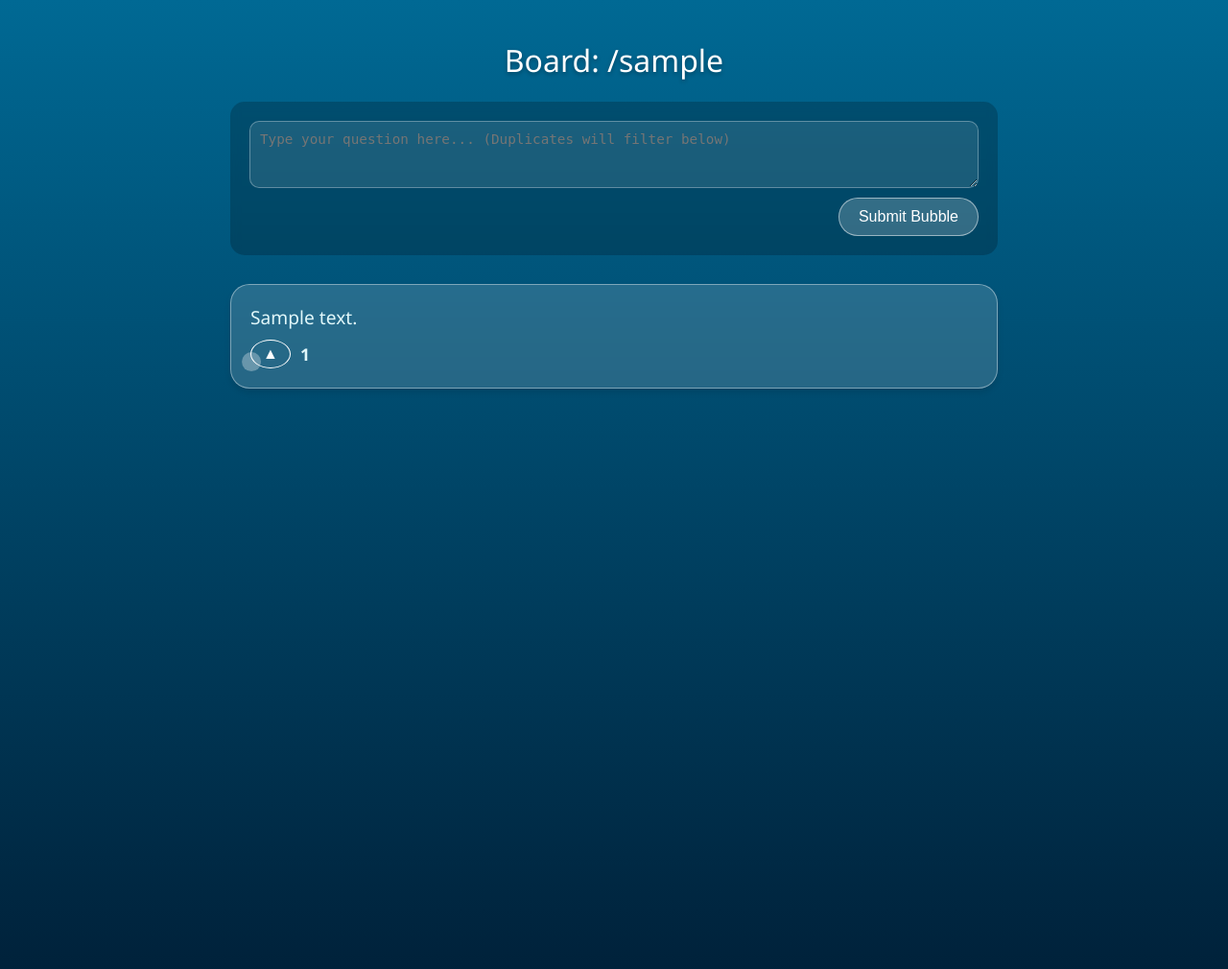
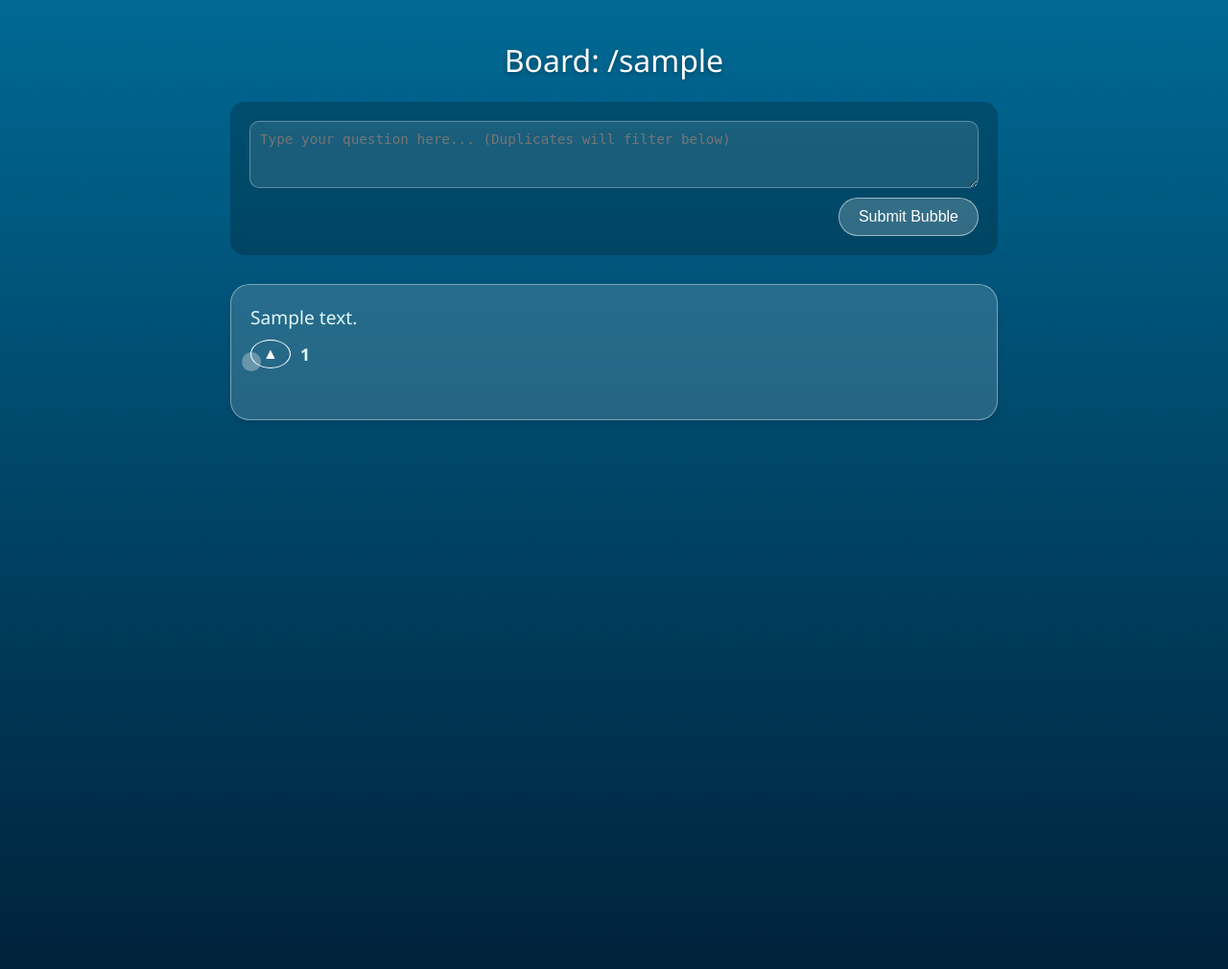
Before and after one commit to truevox/bubble_ballot, a Flask app: template templates/board.html in a window 1280 px wide. Shown: the whole page at 96% size. Run offline with Flask 3, Linux system fonts and the light colour scheme; the template is opened without the code that fills it: most values are stand-ins (such as "Sample title", 1, 10 or a date in 2020).

Commit message:
Fix: Ensure minibubbles are visible by setting min-height
The minibubble animation was not visible because the parent container had no minimum height, causing the bubbles to be clipped. This change adds a `min-height` of `100px` to the `.bubble` class, ensuring the container is large enough for the animation to be seen.

```diff
--- a/static/style.css
+++ b/static/style.css
@@ -98,6 +98,7 @@ button:hover {
     box-shadow: 0 4px 6px rgba(0,0,0,0.1);
     transition: transform 0.5s ease, top 0.5s ease;
     overflow: hidden; /* Keep internal bubbles inside */
+    min-height: 100px;
 }
 
 .bubble-content {
```
